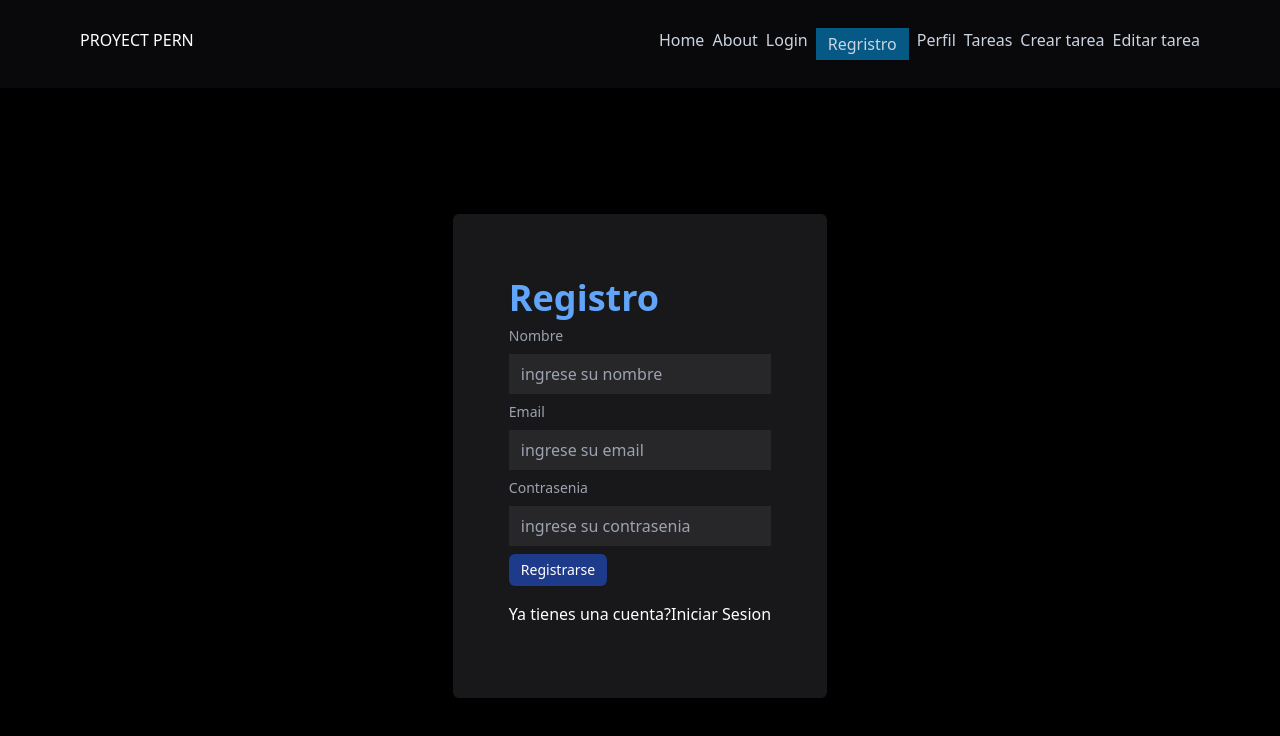
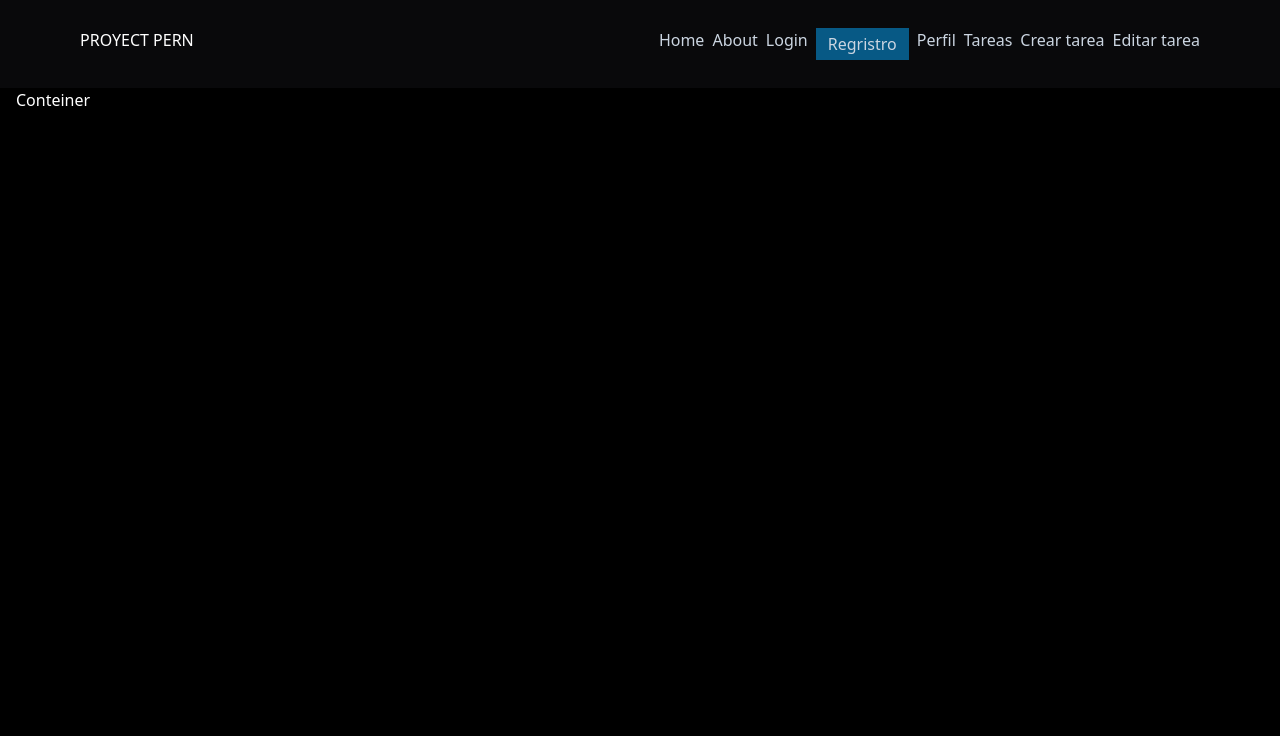
Before and after one commit to CarolinaMamani/4to_semestre, a React (Vite) app in the folder JavaScript/PERN-stack/frontend/: page /register in a window 1280 px wide. Shown: the top 736 px of the page. Built offline with nearby package versions, Linux system fonts and the light colour scheme.

Commit message:
JS9.19.6

```diff
--- a/JavaScript/PERN-stack/frontend/src/App.jsx
+++ b/JavaScript/PERN-stack/frontend/src/App.jsx
@@ -8,13 +8,15 @@ import ProfilePage from './pages/ProfilePage'
 import TareasPage from './pages/TareasPage'
 import NotFound from "./pages/NotFound"
 import Navbar from "./componentes/navbar/Navbar"
+import { Container } from "./componentes/ui/Container"
 
 function App(){
   return (
     //creamos diferentes rutas
     <>
     <Navbar/>
-      <Routes>
+    <Container>
+    <Routes>
         <Route path="/" element={<HomePage/>} />
         <Route path="/about" element ={<AboutPage/>} />
         <Route path="/login" element={<LoginPage/>}/>
@@ -26,6 +28,7 @@ function App(){
 
 
       </Routes>
+    </Container>
 
     </>
   )
--- /dev/null
+++ b/JavaScript/PERN-stack/frontend/src/componentes/ui/Container.jsx
@@ -0,0 +1,9 @@
+
+
+export function Container({children}) {
+  return (
+    <div className="max-w-7xl px-4 mx-a">Conteiner</div>
+  )
+}
+
+export default Container
--- a/JavaScript/PERN-stack/frontend/src/componentes/ui/Conteiner.jsx
+++ /dev/null
@@ -1,9 +0,0 @@
-
-
-export function Conteiner({children}) {
-  return (
-    <div>Conteiner</div>
-  )
-}
-
-export default Conteiner
--- a/JavaScript/PERN-stack/frontend/src/componentes/ui/index.js
+++ b/JavaScript/PERN-stack/frontend/src/componentes/ui/index.js
@@ -2,3 +2,4 @@ export {Button} from './Button'
 export {Input} from './input'
 export {Card} from './Card'
 export {Label} from './Label'
+export { Container } from './Container'
```
